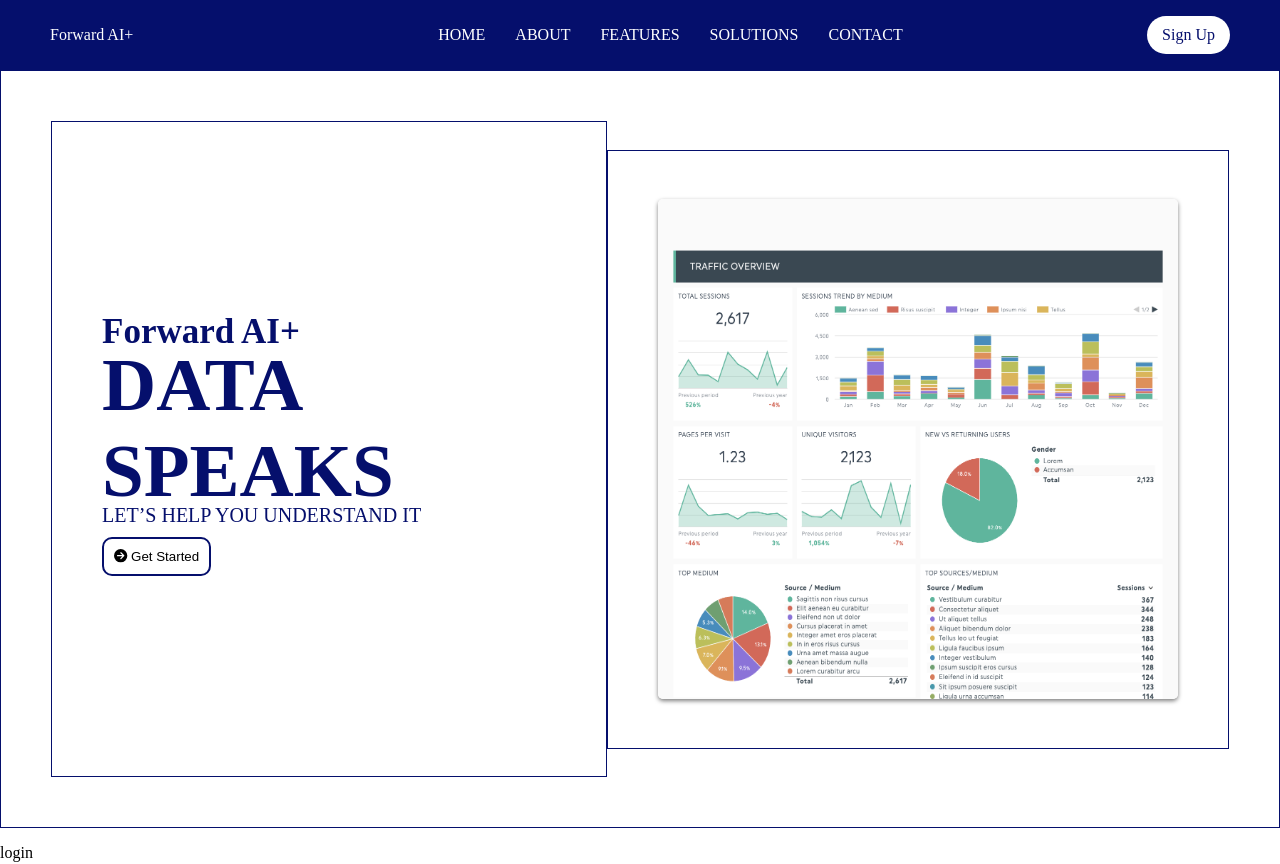
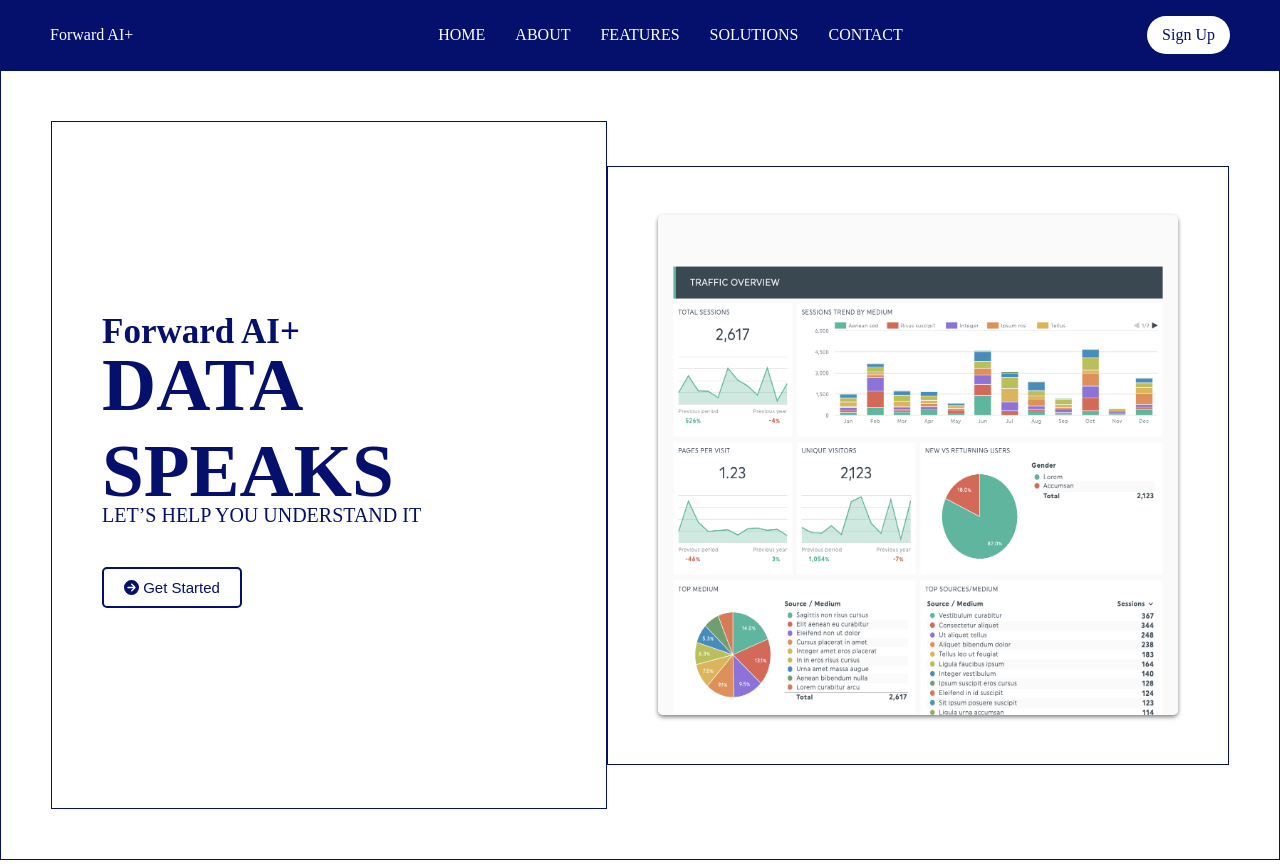
Before and after one commit to skyino7/ForwardAI, a React (Create React App) app in the folder frontend/: page / in a window 1280 px wide. Shown: the top 864 px of the page. Built offline with nearby package versions, Linux system fonts and the light colour scheme.

Commit message:
Banner updated

```diff
--- a/frontend/package.json
+++ b/frontend/package.json
@@ -4,6 +4,9 @@
   "private": true,
   "dependencies": {
     "@fortawesome/fontawesome-free": "^6.5.1",
+    "@fortawesome/fontawesome-svg-core": "^6.5.1",
+    "@fortawesome/free-solid-svg-icons": "^6.5.1",
+    "@fortawesome/react-fontawesome": "^0.2.0",
     "@testing-library/jest-dom": "^5.17.0",
     "@testing-library/react": "^13.4.0",
     "@testing-library/user-event": "^13.5.0",
--- a/frontend/src/Component/Banner.jsx
+++ b/frontend/src/Component/Banner.jsx
@@ -11,7 +11,7 @@ const Banner = () => {
             <h3>Forward AI+</h3>
             <h1>DATA SPEAKS</h1>
             <p>LET’S HELP YOU UNDERSTAND IT</p>
-            <button><FontAwesomeIcon icon={faArrowCircleRight} /> Get Started</button>
+            <button className='get-started-btn'><FontAwesomeIcon icon={faArrowCircleRight} /> Get Started</button>
         </div>
         <div className="analytics">
             <img src={dataImg} alt="Analytics" />
--- a/frontend/src/Component/Comp.css
+++ b/frontend/src/Component/Comp.css
@@ -56,7 +56,7 @@
     align-items: center;
     /* text-align: center; */
     /* justify-items: center; */
-    justify-content: center;
+    justify-content: space-evenly;
     padding: 50px;
     border: #050F6C 1px solid;
   }
@@ -87,12 +87,29 @@
     color: #050F6C;
   }
 
-  .data button {
+  /* .data button {
     border: 2px solid #050F6C;
     border-radius: 10px;
     padding: 10px;
     background-color: transparent;
     margin-top: 20px;
+  } */
+
+  .get-started-btn {
+    background-color: transparent;
+    color: #050F6C;
+    padding: 10px 20px;
+    border: 2px solid #050F6C;
+    border-radius: 5px;
+    cursor: pointer;
+    transition: background-color 0.3s ease;
+    margin-top: 50px;
+    font-size: 15px;
+  }
+
+  .get-started-btn:hover {
+    background-color: #050F6C;
+    color: #fff;
   }
 
   .analytics {
```
Also changed, not shown: 1 other file (tests, documents, lock files or other folders).
